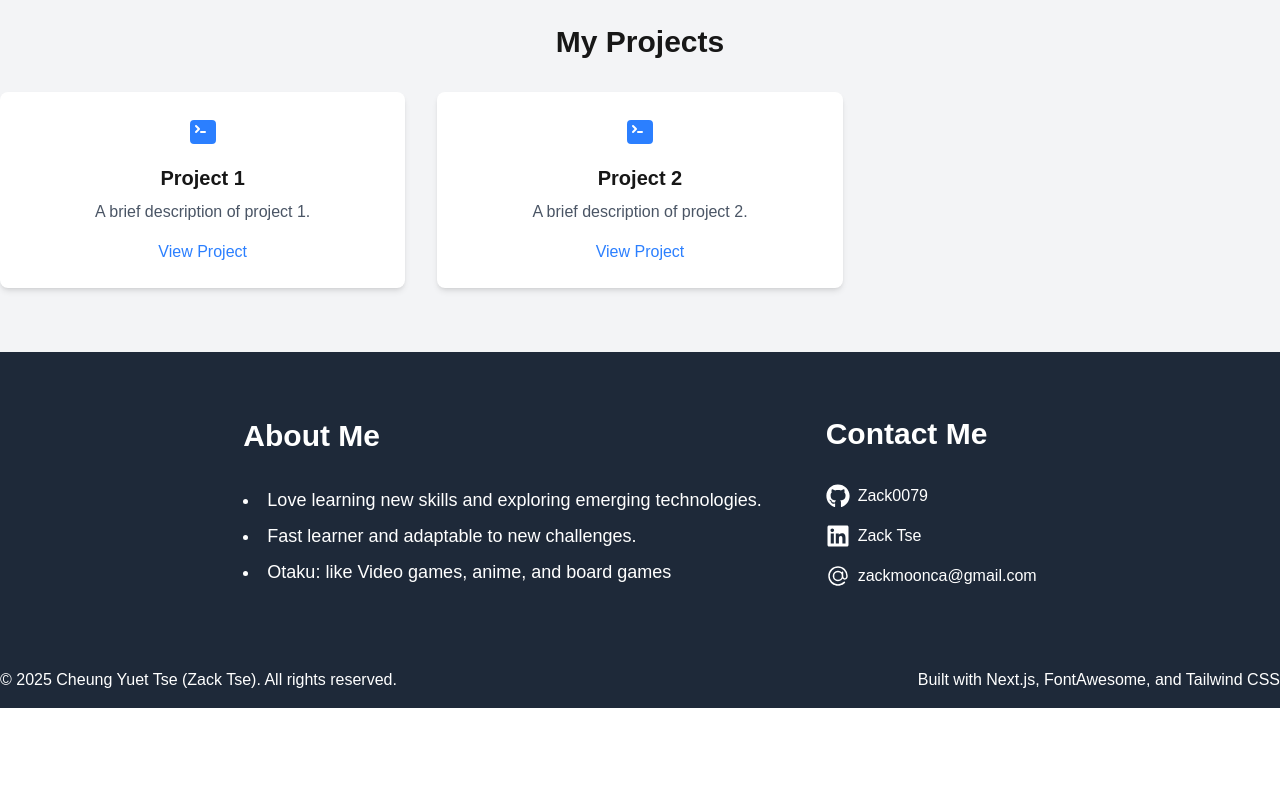
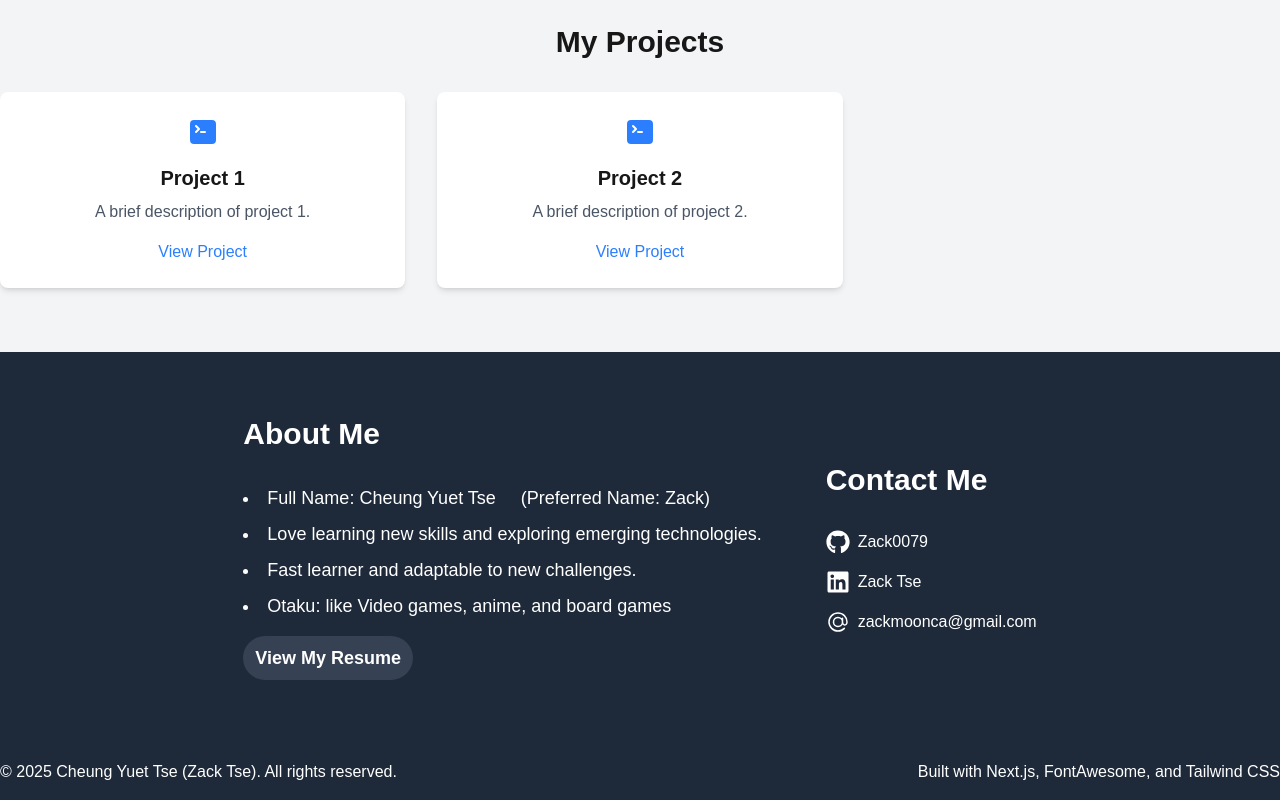
Before and after one commit to Zack0079/portfolio, a Next.js app: page / in a window 1280 px wide. Shown: the part 1448-2248 px from the top of the page. Before the commit the page ends 2156 px from the top, so only its background shows below. Built offline with nearby package versions, Linux system fonts and the light colour scheme.

Commit message:
Add resume into public and add view resume button in contcat & About scetion

```diff
--- a/src/components/AboutAndContact.js
+++ b/src/components/AboutAndContact.js
@@ -9,12 +9,15 @@ export default function AboutAndContact() {
         <div className="flex flex-col text-start" >
           <h2 className="text-3xl font-bold mb-8 ">About Me</h2>
           <ul className="list-disc list-inside space-y-2 text-lg">
+            <li>Full Name: Cheung Yuet Tse <span className="ml-5">(Preferred Name: Zack)</span></li>
             <li>Love learning new skills and exploring emerging technologies.</li>
             <li>Fast learner and adaptable to new challenges.</li>
             <li>Otaku: like Video games, anime, and board games</li>
           </ul>
-
-        </div>
+        <a href="/assets/resume_CYT.pdf" target="_blank" rel="noopener noreferrer" className="bg-gray-700 hover:underline shrink-0 rounded-full px-3 py-2 text-lg font-bold hover:text-orange-300 w-fit mt-4">
+           View My Resume
+        </a>
+      </div>
 
         <div className="shrink-0 flex flex-col items-start" >
           <h2 className="text-3xl font-bold mb-8 ">Contact Me</h2>
```
Also changed, not shown: 1 other file (tests, documents, lock files or other folders).
